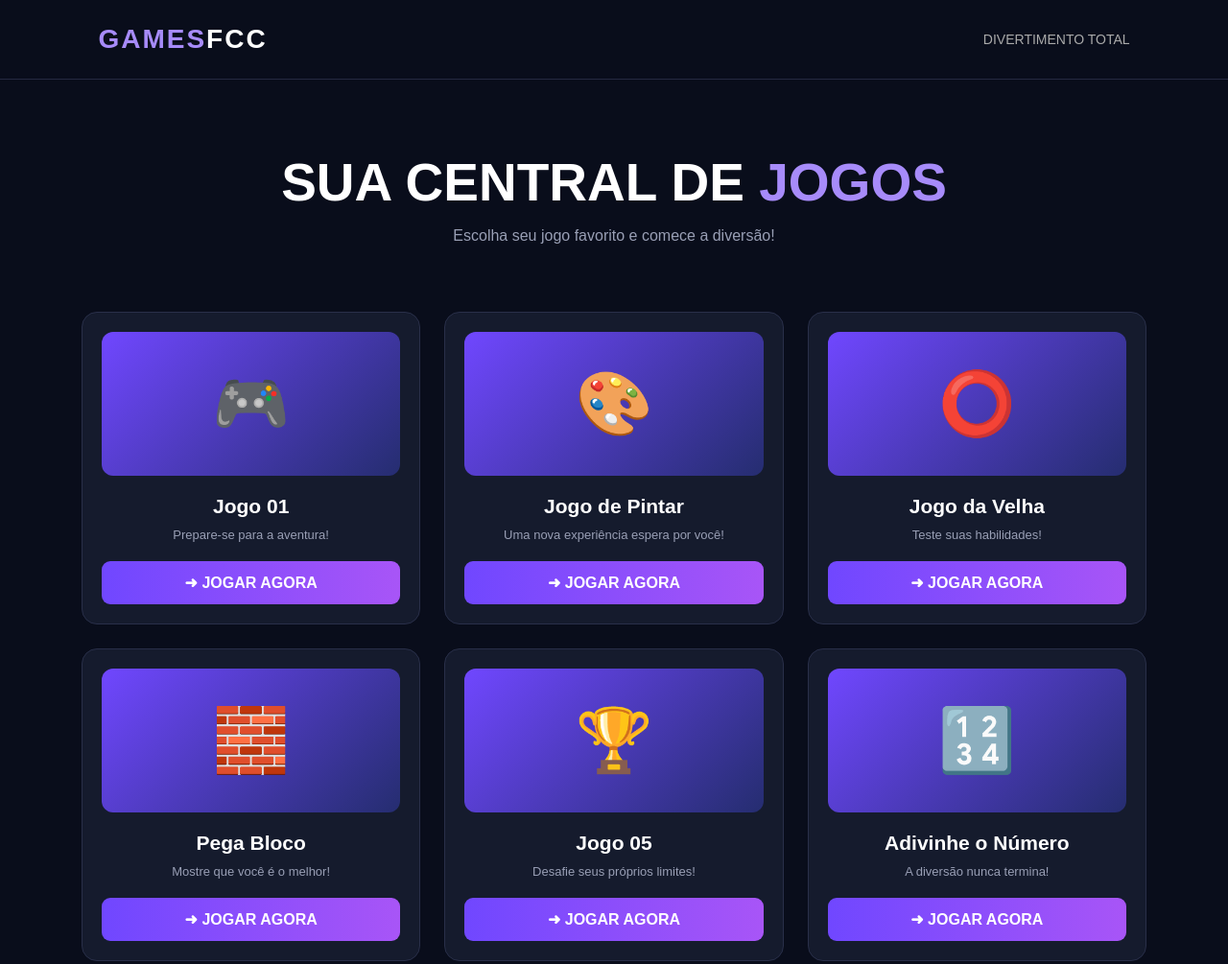
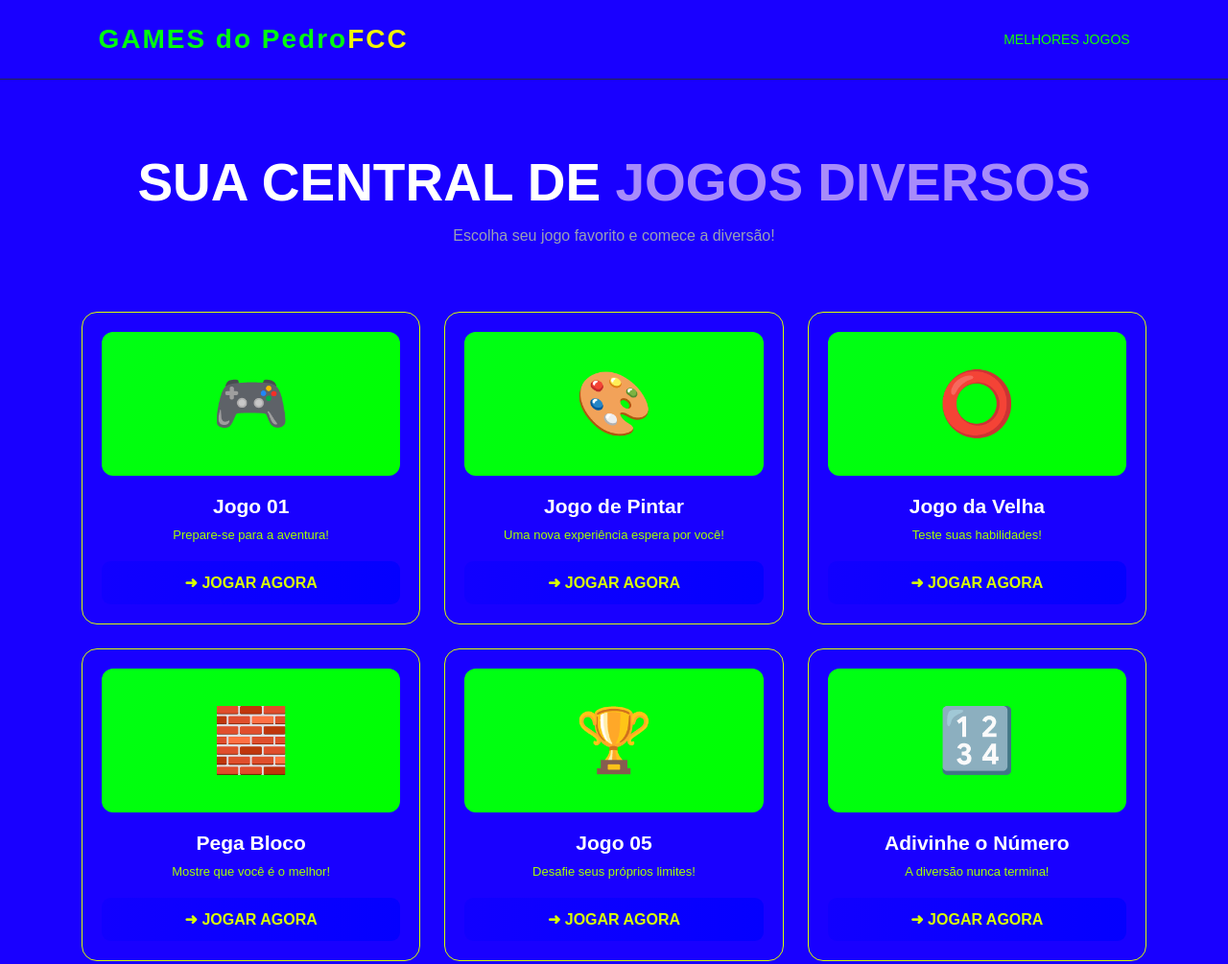
Before and after one commit to p3dro790/projeto, a plain HTML site: page index.html in a window 1280 px wide. Shown: the top 1005 px of the page at 96% size. Drawn offline with Linux system fonts and the light colour scheme.

Commit message:
Add files via upload

```diff
--- a/index.html
+++ b/index.html
@@ -15,7 +15,7 @@
 
         body {
             font-family: Arial, sans-serif;
-            background: #090d1b;
+            background: #1900ff;
             color: white;
             min-height: 100vh;
         }
@@ -31,16 +31,16 @@
         .logo {
             font-size: 28px;
             font-weight: bold;
-            color: #a78bfa;
+            color: #00ff0d;
             letter-spacing: 2px;
         }
 
         .logo span {
-            color: white;
+            color: rgb(241, 245, 6);
         }
 
         .menu {
-            color: #aaa;
+            color: #15ff00;
             font-size: 14px;
         }
 
@@ -77,8 +77,8 @@
         }
 
         .game-card {
-            background: #151b2d;
-            border: 1px solid #292f49;
+            background: #1900ff;
+            border: 1px solid #d9ff00;
             border-radius: 16px;
             padding: 20px;
             text-align: center;
@@ -87,8 +87,8 @@
 
         .game-card:hover {
             transform: translateY(-8px);
-            border-color: #9672ff;
-            box-shadow: 0 10px 35px #7047ff35;
+            border-color: #0004ff;
+            box-shadow: 0 10px 35px #88ff00;
         }
 
         .game-image {
@@ -99,7 +99,7 @@
             justify-content: center;
             font-size: 65px;
             margin-bottom: 20px;
-            background: linear-gradient(135deg, #7047ff, #252d70);
+            background: linear-gradient(135deg, #00ff15, #00ff00);
         }
 
         .game-card h2 {
@@ -108,7 +108,7 @@
         }
 
         .game-card p {
-            color: #999fb5;
+            color: #a6ff00;
             font-size: 13px;
             margin-bottom: 20px;
         }
@@ -116,8 +116,8 @@
         .btn {
             display: block;
             text-decoration: none;
-            background: linear-gradient(90deg, #7047ff, #a855f7);
-            color: white;
+            background: linear-gradient(90deg, #1100ff, #0400ff);
+            color: rgb(217, 255, 0);
             padding: 13px;
             border-radius: 9px;
             font-weight: bold;
@@ -126,13 +126,13 @@
 
         .btn:hover {
             filter: brightness(1.2);
-            box-shadow: 0 0 20px #a855f780;
+            box-shadow: 0 0 20px #00fd15;
         }
 
         footer {
             text-align: center;
             padding: 45px 15px;
-            color: #626982;
+            color: #e4fd02;
             font-size: 13px;
         }
 
@@ -161,12 +161,12 @@
 <body>
 
     <header>
-        <div class="logo">GAMES<span>FCC</span></div>
-        <div class="menu">DIVERTIMENTO TOTAL</div>
+        <div class="logo">GAMES do Pedro<span>FCC</span></div>
+        <div class="menu">MELHORES JOGOS</div>
     </header>
 
     <section class="hero">
-        <h1>SUA CENTRAL DE <span>JOGOS</span></h1>
+        <h1>SUA CENTRAL DE <span>JOGOS DIVERSOS</span></h1>
         <p>Escolha seu jogo favorito e comece a diversão!</p>
     </section>
 
```
